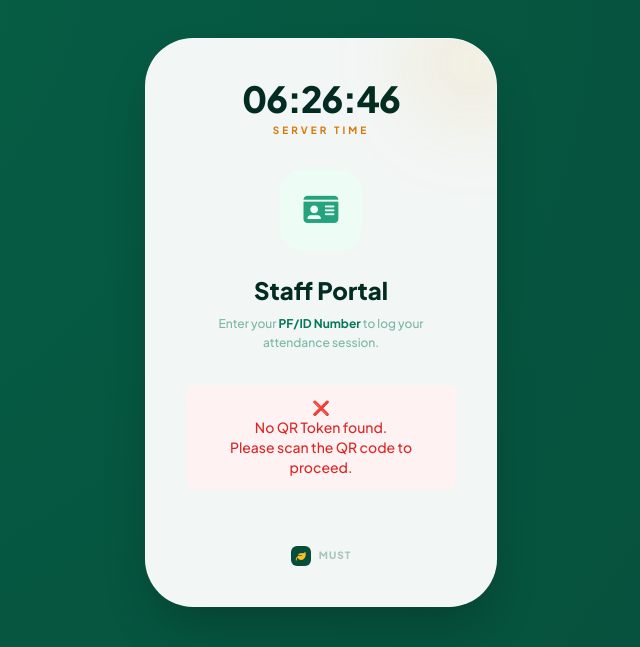
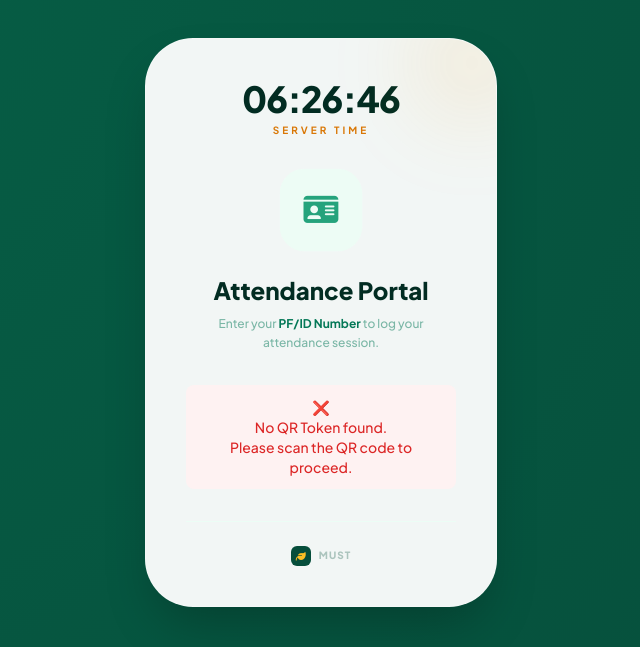
Before and after one commit to PercyLeinad/smart-attendance, a FastAPI app: page /scan in a window 1280 px wide. Shown: the part 78-725 px from the top of the page, without its empty margins (319-959 px from the left). Run offline with FastAPI, Linux system fonts and the light colour scheme; some libraries are stand-ins or nearby versions.

Commit message:
fix: update header title from "Staff Portal" to "Attendance Portal"

```diff
--- a/templates/index.html
+++ b/templates/index.html
@@ -79,7 +79,7 @@
             </div>
         </div>
 
-        <h1 id="title" class="text-2xl font-black text-emerald-950 mb-2">Staff Portal</h1>
+        <h1 id="title" class="text-2xl font-black text-emerald-950 mb-2">Attendance Portal</h1>
         <p id="subtitle" class="text-xs font-medium text-emerald-700/50 mb-8 leading-relaxed">
             Enter your <span class="text-emerald-700 font-bold">PF/ID Number</span> to log your attendance session.
         </p>
```
